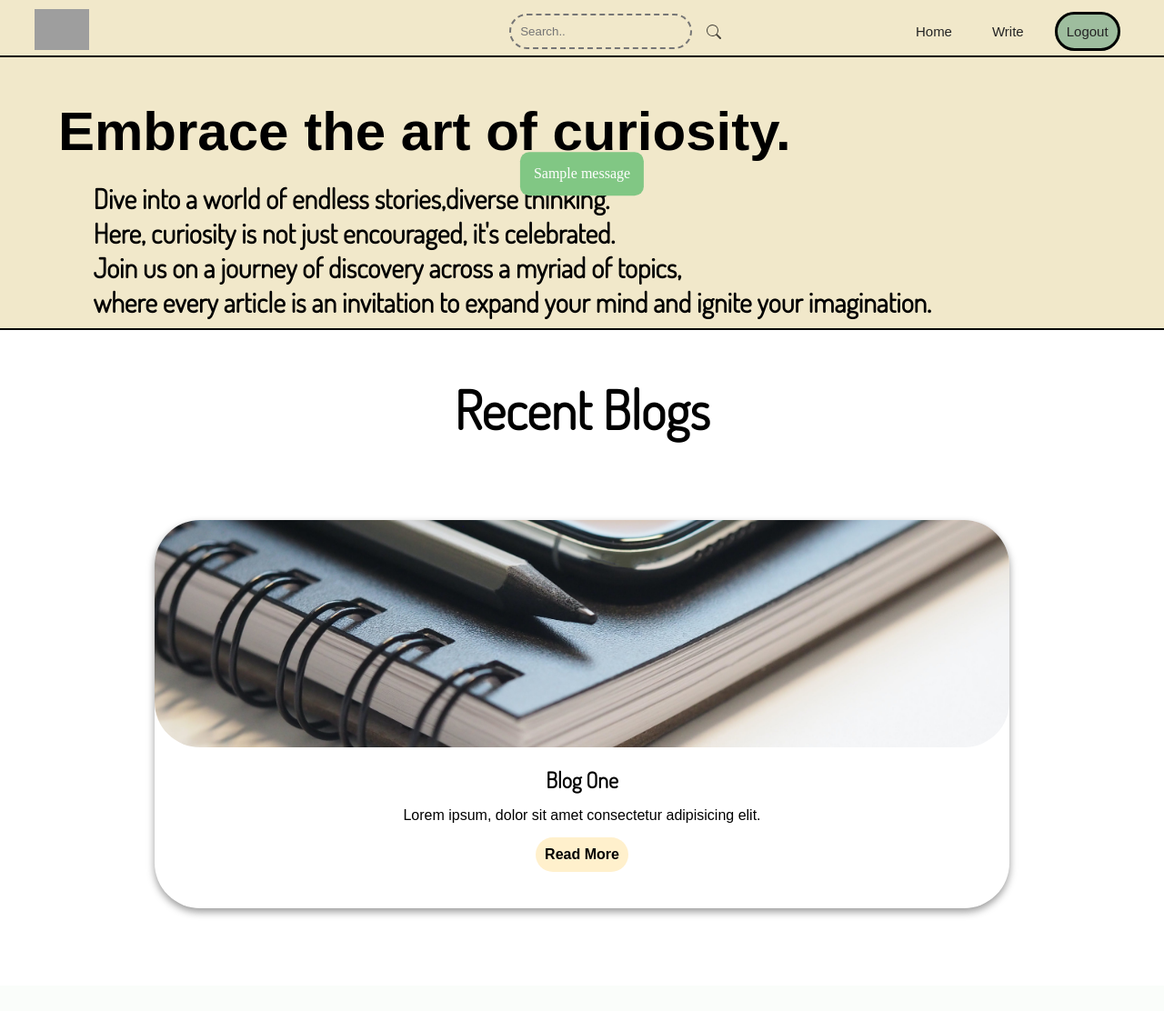
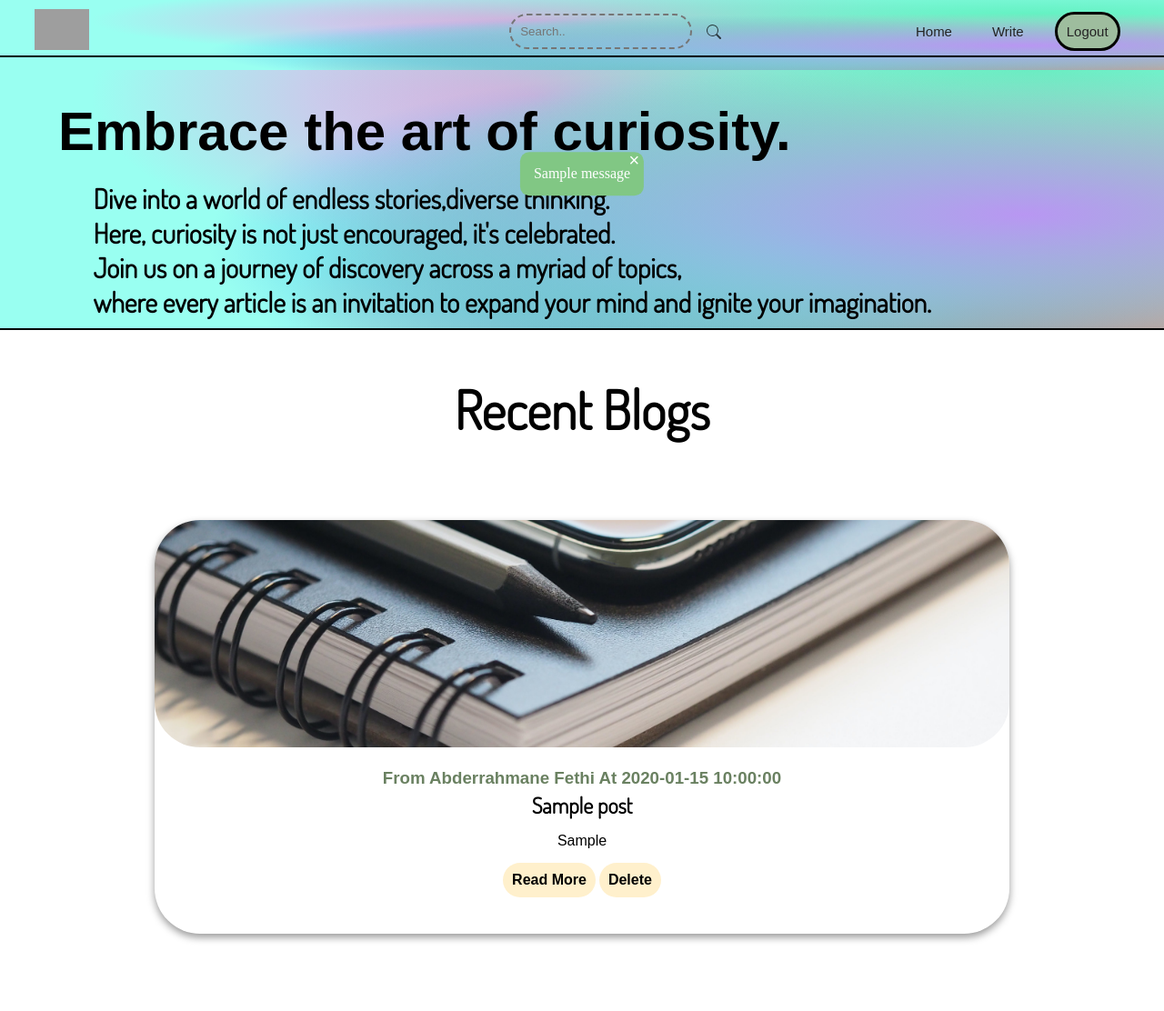
Before and after one commit to A-fethi/Blogify, a Flask app: page / in a window 1280 px wide. Shown: the whole page at 91% size. Before the commit the page ends 1008 px from the top, so only its background shows below. Run offline with Flask 3, Linux system fonts and the light colour scheme; a user stored in the database is signed in; tables that the repository leaves empty hold one stand-in row (values such as "Sample post"); one stand-in notice (Sample message) is shown; some web fonts are replaced; grey boxes are pictures that could not be loaded.

Commit message:
Share posts functionalities

```diff
--- a/public/__init__.py
+++ b/public/__init__.py
@@ -27,7 +27,7 @@ def create_app():
     app.register_blueprint(auth, url_prefix="/")
     app.register_blueprint(posts, url_prefix="/")
 
-    from .models import User
+    from .models import User, Post
 
     create_database(app)
 
--- a/public/home.py
+++ b/public/home.py
@@ -1,5 +1,6 @@
 from flask import Blueprint, render_template
 from flask_login import current_user
+from .models import Post
 
 views = Blueprint("views", __name__)
 
@@ -7,4 +8,5 @@ views = Blueprint("views", __name__)
 @views.route("/")
 @views.route("/home")
 def home():
-    return render_template("index.html", user=current_user)
+    posts = Post.query.all()
+    return render_template("index.html", user=current_user, posts=posts)
--- a/public/static/scripts/script.js
+++ b/public/static/scripts/script.js
@@ -0,0 +1,3 @@
+function closeFlash(flashId) {
+    document.getElementById(flashId).style.display = 'none';
+}
--- a/public/static/styles/blog.css
+++ b/public/static/styles/blog.css
@@ -21,7 +21,8 @@
 }
 
 .article {
-    font-size: 40px;
+    font-size: 20px;
+    padding: 0px 80px 0px 80px;
 }
 
 .article * {
--- a/public/static/styles/style.css
+++ b/public/static/styles/style.css
@@ -11,16 +11,30 @@ body {
 }
 
 header {
-    /* background-color: #6a8161; */
-    background-color: #f1e8ca;
+    background-color:#99fff1;
+    background-image:
+    radial-gradient(at 88% 65%, hsla(262,78%,77%,1) 0px, transparent 50%),
+    radial-gradient(at 69% 75%, hsla(167,81%,65%,1) 0px, transparent 50%),
+    radial-gradient(at 87% 65%, hsla(120,82%,74%,1) 0px, transparent 50%),
+    radial-gradient(at 89% 20%, hsla(160,84%,67%,1) 0px, transparent 50%),
+    radial-gradient(at 61% 74%, hsla(214,99%,62%,1) 0px, transparent 50%),
+    radial-gradient(at 84% 94%, hsla(1,96%,65%,1) 0px, transparent 50%),
+    radial-gradient(at 46% 29%, hsla(312,89%,79%,1) 0px, transparent 50%);
     position: fixed;
     width: 100%;
     height: 77px;
 }
 
 .mini-header {
-    /* background-color: #6a8161; */
-    background-color: #f1e8ca;
+    background-color:#99fff1;
+    background-image:
+    radial-gradient(at 88% 65%, hsla(262,78%,77%,1) 0px, transparent 50%),
+    radial-gradient(at 69% 75%, hsla(167,81%,65%,1) 0px, transparent 50%),
+    radial-gradient(at 87% 65%, hsla(120,82%,74%,1) 0px, transparent 50%),
+    radial-gradient(at 89% 20%, hsla(160,84%,67%,1) 0px, transparent 50%),
+    radial-gradient(at 61% 74%, hsla(214,99%,62%,1) 0px, transparent 50%),
+    radial-gradient(at 84% 94%, hsla(1,96%,65%,1) 0px, transparent 50%),
+    radial-gradient(at 46% 29%, hsla(312,89%,79%,1) 0px, transparent 50%);
     overflow: hidden;
 }
 
@@ -148,6 +162,12 @@ section.container div.recent {
     column-gap: 20px;
 }
 
+.section h3 {
+    font-family: 'poppins', sans-serif;
+    color: #6a8161;
+    margin: 3px;
+}
+
 section div.card {
     margin: 10px;
     box-shadow: 0px 4px 8px 0px rgba(0, 0, 0, 0.4);
@@ -167,6 +187,19 @@ section p {
     font-family: "poppins", sans-serif;
     font-size: 16px;
     margin: 15px;
+    max-height: 38px;
+    overflow: hidden;
+}
+
+.btn-close {
+    color: #FFF;
+    background-color: transparent;
+    font-size: 20px;
+    cursor: pointer;
+    border: none;
+    position: absolute;
+    top: -2px;
+    right: 5px;
 }
 
 section a {
@@ -200,7 +233,7 @@ section div.img-one {
 
 .Success_flash,
 .Error_flash {
-    color: #FFF; /* White text color */
+    color: #FFF;
     text-align: center;
     padding: 15px;
     border-radius: 10px;
@@ -212,12 +245,11 @@ section div.img-one {
 }
 
 .Success_flash {
-    background-color: #81C784; /* Green background for success */
+    background-color: #81C784;
 }
 
-/* Add these styles for Error_flash */
 .Error_flash {
-    background-color: #FF8A80; /* Red background for error */
+    background-color: #FF8A80;
 }
 
 /* for phone */
--- a/public/templates/index.html
+++ b/public/templates/index.html
@@ -47,14 +47,14 @@
                     {% if messages %}
                         {% for category, message in messages %}
                         {% if category == "error" %}
-                        <div class="Error_flash hidden" role="alert">
+                        <div id="error-flash" class="Error_flash hidden" role="alert">
                             {{ message }}
-                            <!-- <button type="button" class="btn-close" data-bs-dismiss="alert"></button> -->
+                            <button type="button" class="btn-close" onclick="closeFlash('error-flash')">&times;</button>
                         </div>
                         {% else %}
-                        <div class="Success_flash hidden" role="alert">
+                        <div id="success-flash" class="Success_flash hidden" role="alert">
                             {{ message }}
-                            <!-- <button type="button" class="btn-close" data-bs-dismiss="alert"></button> -->
+                            <button type="button" class="btn-close" onclick="closeFlash('error-flash')">&times;</button>
                         </div>
                         {% endif %}
                         {% endfor %}
@@ -71,6 +71,7 @@
             it's celebrated.<br>Join us on a journey of discovery across a myriad of topics,<br>where every article is
             an
             invitation to expand your mind and ignite your imagination.</h3>
+
 	{% if not user.is_authenticated %}
 		<p class="p1"><a href="/signup">Start Reading</a></p>
 	{% endif %}
@@ -81,14 +82,26 @@
             <h3>Recent Blogs</h3>
         </div>
         <div class="section">
+            {% for post in posts %}
             <div class="card">
                 <div class="image-section img-one"></div>
                 <div class="content">
-                    <h2>Blog One</h2>
-                    <p>Lorem ipsum, dolor sit amet consectetur adipisicing elit.</p>
-                    <a href="" class="button"><strong>Read More</strong></a>
+                    <h3>
+                        From {{ post.user.username }} At {{ post.created_at }}
+                    </h3>
+                    <h2>
+                        {{ post.title }}
+                    </h2>
+                    <p>
+                        {{ post.article }}
+                    </p>
+                    <a href="/blog/{{post.id}}" class="button"><strong>Read More</strong></a>
+                    {% if user.id == post.author %}
+                    <a href="/delete/{{post.id}}" class="button"><strong>Delete</strong></a>
+                    {% endif %}
                 </div>
             </div>
+        {% endfor %}
         </div>
     </section>
 </body>
```
Also changed, not shown: public/models.py (+10 -0 lines), public/share.py (+43 -7 lines), public/static/styles/login.css (+14 -4 lines), public/static/styles/signup.css (+14 -4 lines), public/templates/blog.html (+4 -4 lines), public/templates/editor.html (+31 -5 lines), public/templates/login.html (+5 -4 lines), public/templates/signup.html (+5 -4 lines), public/database.db, public/static/images/sapiens.png (added).
